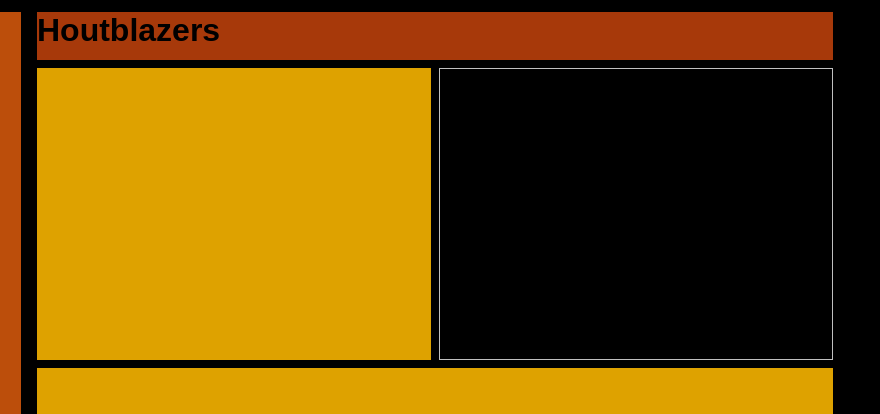
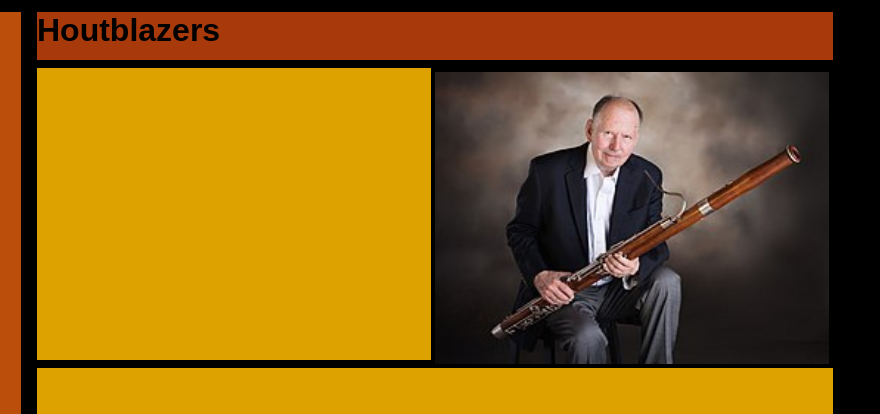
Before and after one commit to OleEsoom/2324-website-v4in2-ole-florisD, a plain HTML site: page houtblazers.html in a window 1280 px wide. Shown: the top 414 px of the page, 195-1075 px from the left. Drawn offline with Linux system fonts and the light colour scheme.

Commit message:
fotos van fagot en hoorn toegevoegd en img --> div want lelijk

```diff
--- a/houtblazers.html
+++ b/houtblazers.html
@@ -23,9 +23,9 @@
       <a href="overig.html" title="Overige instrumenten"><img src="../images/piano.png" alt="Overige Instrumenten" title="Overige Instrumenten"></a>
       <a href="security.html" title="Informatie over security"><img src="../images/security.png" alt="Informatie over Security" title="Informatie over Security"></a>
     </nav>
-    <img>
-
-    </img>
+    <div id="img">
+      <img src="../images/manmetfagot.jpg" alt="Fagot" title="Fagot">
+    </div>
     <article id="article1">
 
     </article>
--- a/secties.css
+++ b/secties.css
@@ -1,6 +1,6 @@
 #wrapper {
    width: 1020px;
-   height: 2000px;
+   height: 1000px;
    margin:4px;
 }
 nav{
@@ -34,10 +34,9 @@ body {
    height: 48px;
    margin: 4px;
  }
-  img, #article1 {
+  #img, #img img, #article1 {
     width: 394px;
     height: 292px;
-    margin: 4px;
  }
  #article1 {
    background-color: #dea200;
@@ -59,14 +58,16 @@ body {
    float:right;
    margin: 4px;
  }
- img {
+ #img, #img img{
    float:right;
-   margin: 4px;
+   margin:4px;
+   padding:0px;
+   display:block;
  }
  a img {
   height:150px;
   width:150px;
-  margin-right: 25px;
+  margin-left: 25px;
   margin-top: 0px;
   margin-bottom: 0px;
   padding:0px;
```
Also changed, not shown: koperblazers.html (+3 -3 lines), strijkers.html (+3 -3 lines), images/manmetfagot.jpg (added), 2 other files.
